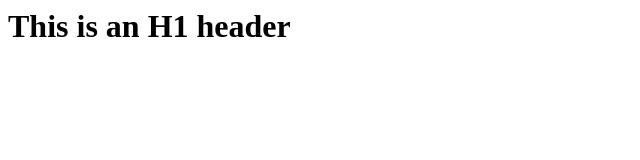
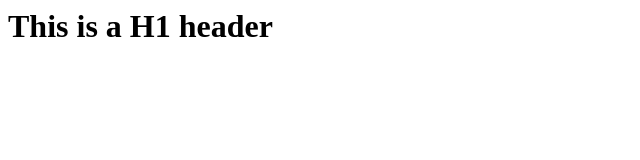
Before and after one commit to Staloney/staloney.github.io, a plain HTML site: page index.html in a window 1280 px wide. Shown: the whole page, without its empty margins (0-640 px from the left). Drawn offline with Linux system fonts and the light colour scheme.

Commit message:
Update index.html

```diff
--- a/index.html
+++ b/index.html
@@ -2,7 +2,7 @@
 <html>
 <body>
 
-    <h1>This is an H1 header</h1>
+    <h1>This is a H1 header</h1>
 
 </body>
 </html>
```
